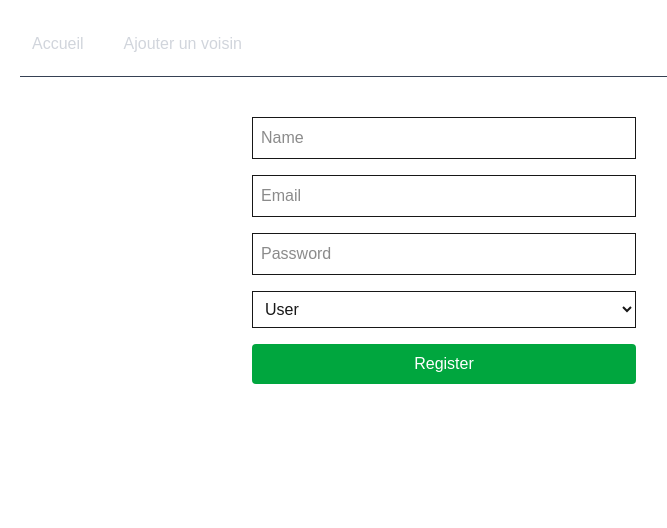
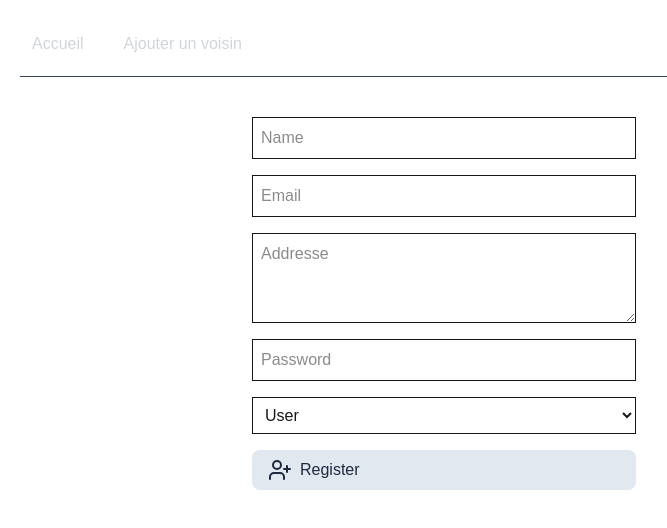
Before and after one commit to TataneCode/meet-my-scissors, a Next.js app: page /register in a window 1280 px wide. Shown: the top 528 px of the page, without its empty margins (196-863 px from the left). Built offline with nearby package versions, Linux system fonts and the light colour scheme.

Commit message:
Starting auth refactoring

```diff
--- a/src/app/(pages)/register/page.tsx
+++ b/src/app/(pages)/register/page.tsx
@@ -1,31 +1,32 @@
 'use client';
-import React, { useState } from 'react';
+import React, {useState} from 'react';
+import {Register} from '@/app/client/auth.client';
+import ScissorsButton from '@/app/components/core/scissors-button';
+import {UserPlus} from 'lucide-react';
+import {createNeighbor} from '@/app/client/neighbors.client';
 
 export default function RegisterPage() {
     const [name, setName] = useState('');
     const [email, setEmail] = useState('');
+    const [address, setAddress] = useState('');
     const [password, setPassword] = useState('');
     const [role, setRole] = useState('user');
     const [message, setMessage] = useState('');
 
-    async function handleSubmit(e: React.FormEvent) {
+    async function handleSubmitAsync(e: React.FormEvent) {
         e.preventDefault();
-        const res = await fetch('/api/auth/register', {
-            method: 'POST',
-            headers: { 'Content-Type': 'application/json' },
-            body: JSON.stringify({ name, email, password, role }),
-        });
-
-        const data = await res.json();
-        if (res.ok) {
-            setMessage('✅ User created successfully!');
-        } else {
-            setMessage(`❌ Error: ${data.error}`);
+        try {
+            const registerResponse = await Register({ email, password, role });
+            await createNeighbor({ name, userId: registerResponse.user.id, address });
+            setMessage('✅ User and neighbor created!');
+        } catch (err) {
+            const errorMsg = err instanceof Error ? err.message : String(err);
+            setMessage(`❌ Error: ${errorMsg}`);
         }
     }
 
     return (
-        <form onSubmit={handleSubmit} className="flex flex-col gap-4 max-w-sm mx-auto mt-10">
+        <form onSubmit={handleSubmitAsync} className="flex flex-col gap-4 max-w-sm mx-auto mt-10">
             <input
                 type="text"
                 placeholder="Name"
@@ -39,6 +40,13 @@ export default function RegisterPage() {
                 className="border p-2"
                 value={email}
                 onChange={(e) => setEmail(e.target.value)}
+            />
+            <textarea
+                placeholder="Addresse"
+                className="border p-2 resize-vertical"
+                value={address}
+                onChange={(e) => setAddress(e.target.value)}
+                rows={3}
             />
             <input
                 type="password"
@@ -55,9 +63,7 @@ export default function RegisterPage() {
                 <option value="user">User</option>
                 <option value="admin">Admin</option>
             </select>
-            <button type="submit" className="bg-green-600 text-white px-4 py-2 rounded">
-                Register
-            </button>
+            <ScissorsButton text="Register" type="submit" variant="standard" icon={<UserPlus />} />
             {message && <p>{message}</p>}
         </form>
     );
--- a/src/app/api/(endpoints)/auth/register/route.ts
+++ b/src/app/api/(endpoints)/auth/register/route.ts
@@ -21,14 +21,13 @@ export async function POST(req: Request) {
         const hashedPassword = await bcrypt.hash(password, 10);
 
         const user = await User.create({
-            name,
             email,
             password: hashedPassword,
             role: role || 'user',
         });
 
         return NextResponse.json(
-            { message: 'User created successfully', user: { id: user._id, name: user.name, email: user.email, role: user.role } },
+            { message: 'User created successfully', user: { id: user._id, email: user.email, role: user.role } },
             { status: 201 }
         );
     } catch (error: any) {
--- a/src/app/api/models/neighbor.ts
+++ b/src/app/api/models/neighbor.ts
@@ -2,7 +2,8 @@ import mongoose from 'mongoose';
 
 const NeighborSchema = new mongoose.Schema({
     name: { type: String, required: true },
-    email: { type: String, required: true }
+    user: { type: mongoose.Schema.Types.ObjectId, ref: 'User', required: true },
+    address: String,
 });
 
 export default mongoose.models.Neighbor ||
--- a/src/app/api/models/user.ts
+++ b/src/app/api/models/user.ts
@@ -1,14 +1,12 @@
 import mongoose, { Schema, Document } from 'mongoose';
 
 export interface IUser extends Document {
-    name: string;
     email: string;
     password: string;
     role: 'user' | 'admin';
 }
 
 const UserSchema = new Schema<IUser>({
-    name: { type: String, required: true },
     email: { type: String, required: true, unique: true },
     password: { type: String, required: true },
     role: { type: String, enum: ['user', 'admin'], default: 'user' },
--- /dev/null
+++ b/src/app/client/auth.client.ts
@@ -0,0 +1,36 @@
+export interface RegisterData {
+    email: string;
+    password: string;
+    role: string;
+}
+
+export interface RegisterResponseUser {
+    id: string;
+    email: string;
+    role: string;
+}
+
+export interface RegisterResponse {
+    message: string;
+    user: RegisterResponseUser;
+}
+
+export async function Register(user: RegisterData): Promise<RegisterResponse> {
+    const res = await fetch('/api/auth/register', {
+        method: 'POST',
+        headers: {'Content-Type': 'application/json'},
+        body: JSON.stringify({
+            email: user.email,
+            password: user.password,
+            role: user.role
+        }),
+    });
+
+    const json = await res.json();
+
+    if(!res.ok) {
+     throw new Error(`Erreur API: ${res.status}`);
+    }
+
+    return json as RegisterResponse;
+}
--- a/src/app/client/neighbors.client.ts
+++ b/src/app/client/neighbors.client.ts
@@ -6,23 +6,25 @@ export type NeighborResponse = {
 
 export type NeighborCreateRequest = {
     name: string;
-    email: string;
+    userId: string;
+    address: string;
 }
+const basePath = '/api/neighbors';
 
 export async function getNeighborById(id: string): Promise<NeighborResponse> {
-    const res = await fetch(`/api/neighbors/${id}`);
+    const res = await fetch(`${basePath}/${id}`);
     if (!res.ok) throw new Error('Failed to fetch neighbor');
     return res.json();
 }
 
 export async function getNeighbors(): Promise<NeighborResponse[]> {
-    const res = await fetch('/api/neighbors');
+    const res = await fetch(basePath);
     if (!res.ok) throw new Error('Failed to fetch neighbors');
     return res.json();
 }
 
 export async function createNeighbor(data: NeighborCreateRequest) {
-    const res = await fetch('/api/neighbors', {
+    const res = await fetch(basePath, {
         method: 'POST',
         headers: { 'Content-Type': 'application/json' },
         body: JSON.stringify(data),
```
